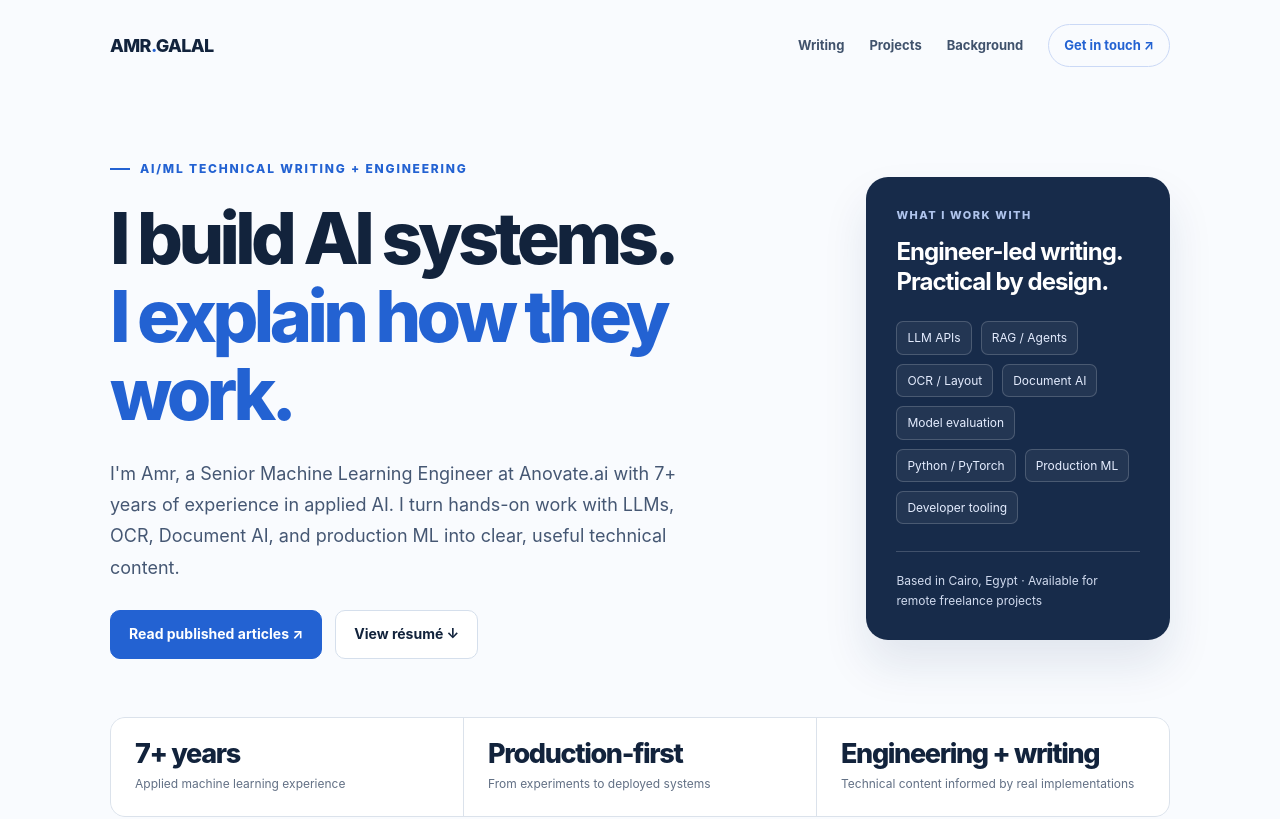
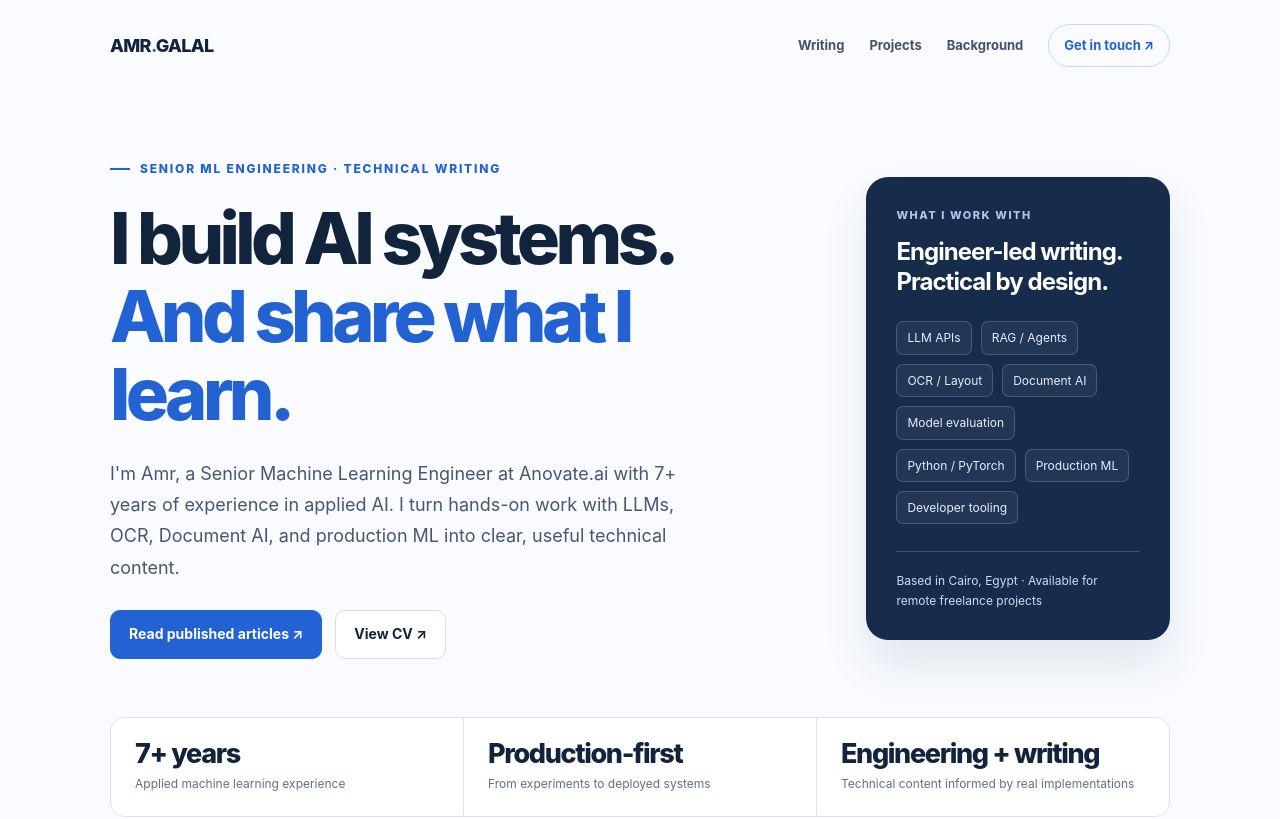
Before and after one commit to amr-galal/amr-galal.github.io, a plain HTML site: page index.html in a window 1280 px wide. Shown: the top 819 px of the page. Drawn offline with Linux system fonts and the light colour scheme.

Commit message:
Link general ML engineer CV and refine portfolio positioning

```diff
--- a/index.html
+++ b/index.html
@@ -1,7 +1,7 @@
-<!doctype html><html lang="en"><head><meta charset="utf-8"><meta name="viewport" content="width=device-width,initial-scale=1"><meta name="theme-color" content="#f9fbfe"><meta name="description" content="Amr Galal — senior ML engineer and AI/ML technical writer. Production experience with LLMs, OCR, Document AI, RAG, and model evaluation."><title>Amr Galal | Senior ML Engineer & Technical Writer</title><link rel="stylesheet" href="style.css"></head><body>
+<!doctype html><html lang="en"><head><meta charset="utf-8"><meta name="viewport" content="width=device-width,initial-scale=1"><meta name="theme-color" content="#f9fbfe"><meta name="description" content="Amr Galal — senior ML engineer and AI/ML technical writer. Production experience with LLMs, OCR, Document AI, RAG, and model evaluation."><title>Amr Galal | Senior Machine Learning Engineer | Amr Galal</title><link rel="stylesheet" href="style.css"></head><body>
 <nav><a class="brand" href="#top">AMR<span>.</span>GALAL</a><div class="navlinks"><a href="#writing">Writing</a><a href="#projects">Projects</a><a href="#experience">Background</a><a class="pill" href="mailto:a.galal.arafa@gmail.com">Get in touch ↗</a></div></nav>
 <main id="top">
-<section class="hero"><div><div class="eyebrow">AI/ML technical writing + engineering</div><h1>I build AI systems.<br><em>I explain how they work.</em></h1><p class="lead">I'm Amr, a Senior Machine Learning Engineer at Anovate.ai with 7+ years of experience in applied AI. I turn hands-on work with LLMs, OCR, Document AI, and production ML into clear, useful technical content.</p><div class="actions"><a class="btn" href="#writing">Read published articles ↗</a><a class="btn secondary" href="Amr_Galal_CV.pdf" target="_blank" rel="noopener">View résumé ↓</a></div></div><aside class="panel"><div class="mini">What I work with</div><h2>Engineer-led writing.<br>Practical by design.</h2><div class="skills-mini"><span>LLM APIs</span><span>RAG / Agents</span><span>OCR / Layout</span><span>Document AI</span><span>Model evaluation</span><span>Python / PyTorch</span><span>Production ML</span><span>Developer tooling</span></div><div class="bottom">Based in Cairo, Egypt · Available for remote freelance projects</div></aside></section>
+<section class="hero"><div><div class="eyebrow">Senior ML engineering · technical writing</div><h1>I build AI systems.<br><em>And share what I learn.</em></h1><p class="lead">I'm Amr, a Senior Machine Learning Engineer at Anovate.ai with 7+ years of experience in applied AI. I turn hands-on work with LLMs, OCR, Document AI, and production ML into clear, useful technical content.</p><div class="actions"><a class="btn" href="#writing">Read published articles ↗</a><a class="btn secondary" href="cv.html" target="_blank" rel="noopener">View CV ↗</a></div></div><aside class="panel"><div class="mini">What I work with</div><h2>Engineer-led writing.<br>Practical by design.</h2><div class="skills-mini"><span>LLM APIs</span><span>RAG / Agents</span><span>OCR / Layout</span><span>Document AI</span><span>Model evaluation</span><span>Python / PyTorch</span><span>Production ML</span><span>Developer tooling</span></div><div class="bottom">Based in Cairo, Egypt · Available for remote freelance projects</div></aside></section>
 <div class="stats"><div class="stat"><strong>7+ years</strong><span>Applied machine learning experience</span></div><div class="stat"><strong>Production-first</strong><span>From experiments to deployed systems</span></div><div class="stat"><strong>Engineering + writing</strong><span>Technical content informed by real implementations</span></div></div>
 <section class="section" id="writing"><div class="section-header"><div><div class="kicker">Published articles</div><h2>Complex topics. Clear explanations.</h2><p class="deck">Selected articles from Anovate.ai's technical blog, covering real-world AI evaluation and AI-assisted security engineering. Published under the Anovate.ai company byline.</p></div></div>
 <div class="grid2">
```
